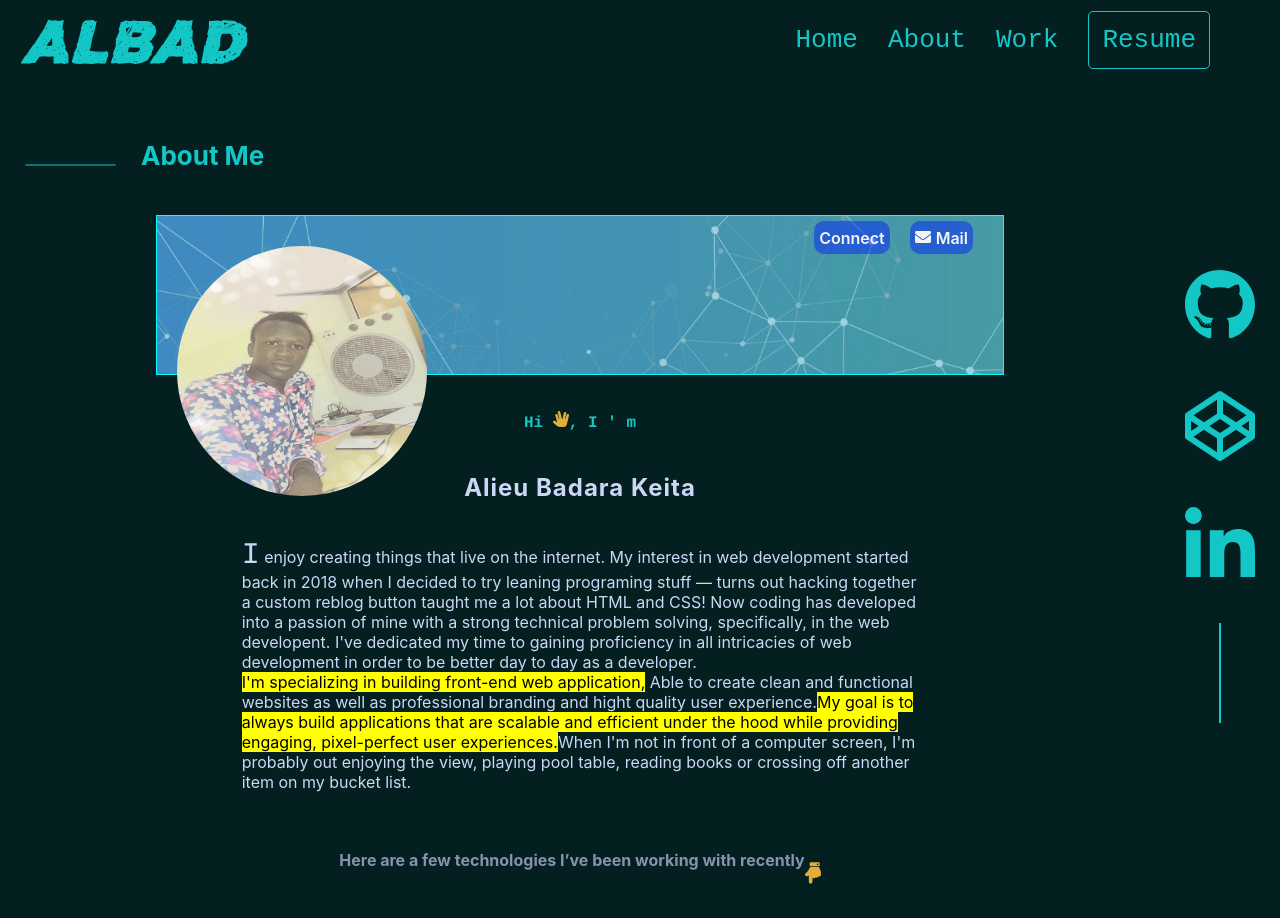
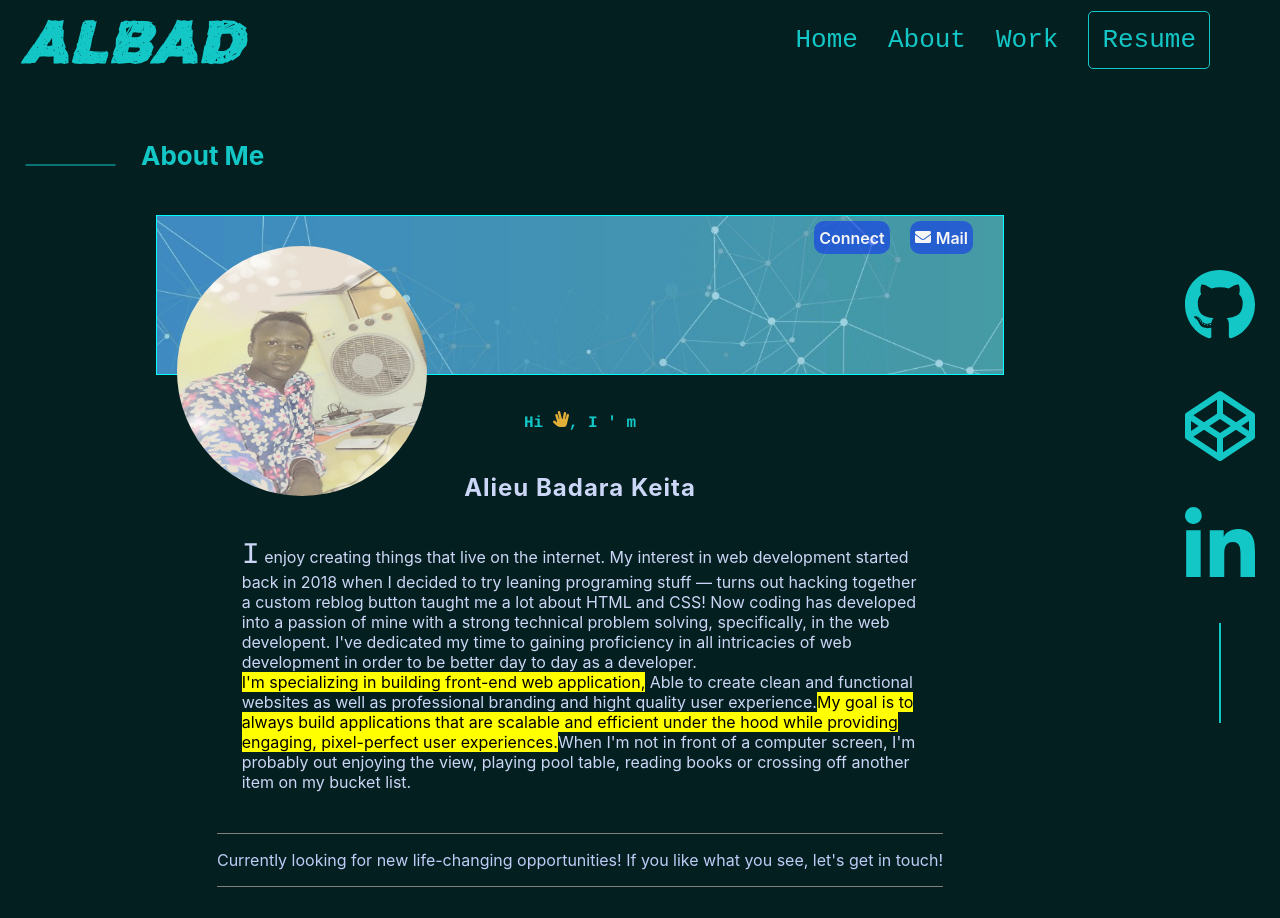
Before and after one commit to AlbadDev/portfolio_v1, a Next.js app: page /about in a window 1280 px wide. Shown: the top 918 px of the page. Built offline with nearby package versions, Linux system fonts and the light colour scheme.

Commit message:
New: add opportunity state line

```diff
--- a/pages/about.js
+++ b/pages/about.js
@@ -15,13 +15,15 @@ const about = () => {
                 <meta name="viewport" content="initial-scale=1.0, width=device-width" />
                 <link rel="stylesheet" href="https://cdn.jsdelivr.net/gh/devicons/devicon@v2.14.0/devicon.min.css"></link>
             </Head>
+
             <div className={style.about_me}>
                 <h4 className={style.about} >About Me</h4>
             </div>
+
             <section className={style.section}>
                 <section className={style.info} >
+
                     <Grid container  className={style.picture} item={true}>
-
                        <Grid item xs={6} className={style.imageContainer}>
                             <Image src={profilPic} alt='Albad_profile' height={250} width={250} className={style.profile} sm={6} lg={12}/>
                        </Grid>
@@ -30,6 +32,7 @@ const about = () => {
                            <a href = "mailto: alioubkeita95@gmail.com" target='_blank'  rel="noreferrer"><div><FaEnvelope/></div> Mail</a>
                        </Grid>
                     </Grid>
+
                     <Grid item={true} sm={12} lg={8} className={style.personal_info} >
                         <h4 className={style.salutation}>Hi {<FaHandSpock style={{color: '#E1AE37'}}/>}, I &apos; m </h4>
                         <h2 className={style.name}>Alieu Badara Keita</h2>
@@ -43,6 +46,11 @@ const about = () => {
                              When I&#39;m not in front of a computer screen, I&#39;m probably out enjoying the view, playing pool table, reading books or crossing off another item on my bucket list.
                         </p>
                     </Grid>
+
+                    <Grid className={style.currentJopSeek}>
+                        <p>Currently looking for new life-changing opportunities! If you like what you see, let's get in touch!</p>
+                    </Grid>
+
                     <div className={style.skills_container}>
                         <div style={{display: "flex",justifyContent: "center",alignItems:"center"}}>
                             <h4 style={{color: '#8892b0'}}> Here are a few technologies I’ve been working with recently </h4>
--- a/styles/About.module.scss
+++ b/styles/About.module.scss
@@ -115,7 +115,19 @@
             font-family: courier;
         }
     }
+
+    .currentJopSeek {
+        margin: 10px 0px ;
+        border-top: 1px solid gray;
+        border-bottom: 1px solid gray;
+
+        p {
+            color:#bfccf7;
         }
+    }
+
+
+
     .skills_container {
         display: flex;
         flex-direction: column;
@@ -156,6 +168,14 @@
     .aboutLink:hover {
         color: #14c7c7;
     }
+
+
+}
+
+
+
+
+
 // .social {
 //     margin-top: 60px;
 //     background-color: rosybrown;
```
Also changed, not shown: components/Resume.js (+10 -6 lines). Lines whose indentation alone changed are shown as unchanged.
